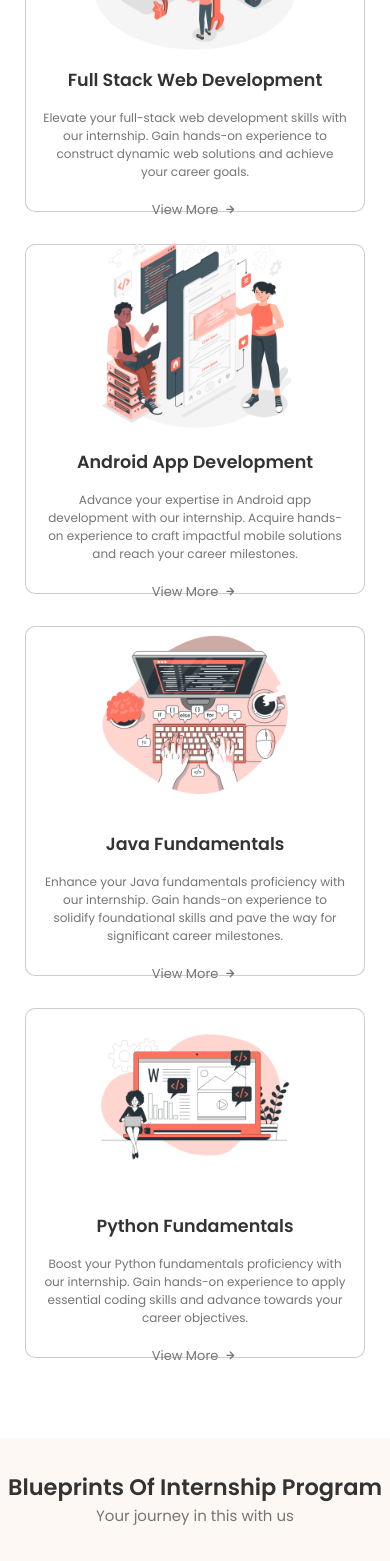
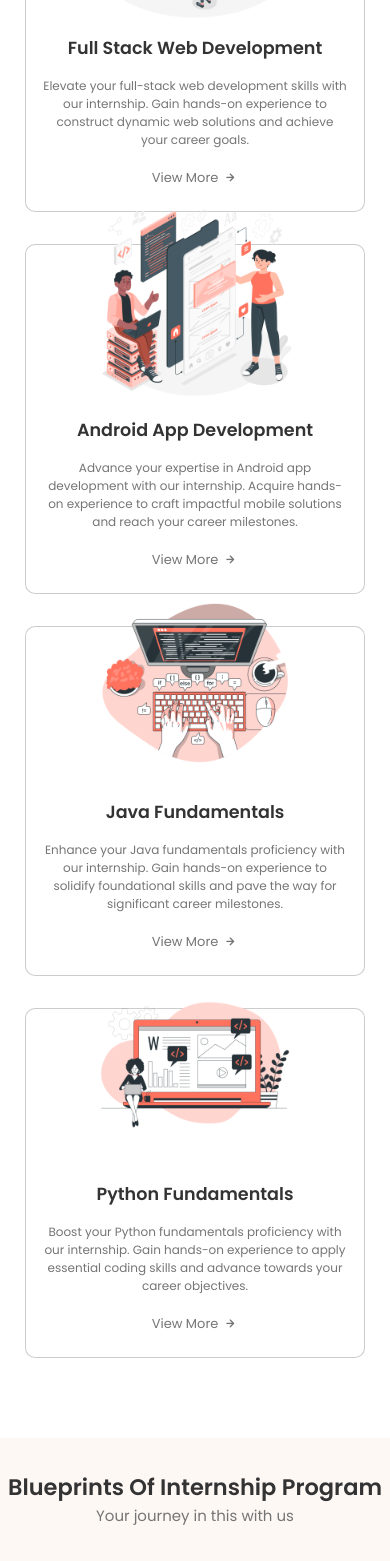
Before and after one commit to prajwalmandlik/flare-global-soft-website, a React (Create React App) app: page /Internship in a window 390 px wide. Shown: the part 1941-3502 px from the top of the page. Built offline with nearby package versions, Linux system fonts and the light colour scheme.

Commit message:
FIX - miner

```diff
--- a/src/components/footer/Footer.jsx
+++ b/src/components/footer/Footer.jsx
@@ -139,7 +139,9 @@ const Footer = () => {
       </div>
 
       <div className="copyrigth">
-        <p>©Flare Global Soft 2023 All Rights Reserved.</p>
+        <p>
+          ©Flare Global Soft {new Date().getFullYear()} All Rights Reserved.
+        </p>
       </div>
     </section>
   );
--- a/src/components/internship/InternshipFT.jsx
+++ b/src/components/internship/InternshipFT.jsx
@@ -3,6 +3,7 @@ import Web from "../../assest/web-intern.png";
 import App from "../../assest/app-intern.png";
 import Java from "../../assest/java-intern.png";
 import Python from "../../assest/python-intern.png";
+import "./internship.css";
 
 const InternshipFT = () => {
   const [toggleState, setToggleState] = useState(0);
@@ -27,7 +28,10 @@ const InternshipFT = () => {
             Gain hands-on experience to construct dynamic web solutions and
             achieve your career goals.
           </p>
-          <span className="services-button" onClick={() => toggleTab(1)}>
+          <span
+            className="services-button intership-button"
+            onClick={() => toggleTab(1)}
+          >
             View More
             <i className="uil uil-arrow-right services-button-icon"></i>
           </span>
@@ -104,7 +108,10 @@ const InternshipFT = () => {
             internship. Acquire hands-on experience to craft impactful mobile
             solutions and reach your career milestones.
           </p>
-          <span className="services-button" onClick={() => toggleTab(2)}>
+          <span
+            className="services-button intership-button"
+            onClick={() => toggleTab(2)}
+          >
             View More
             <i className="uil uil-arrow-right services-button-icon"></i>
           </span>
@@ -177,7 +184,10 @@ const InternshipFT = () => {
             hands-on experience to solidify foundational skills and pave the way
             for significant career milestones.
           </p>
-          <span className="services-button" onClick={() => toggleTab(3)}>
+          <span
+            className="services-button intership-button"
+            onClick={() => toggleTab(3)}
+          >
             View More
             <i className="uil uil-arrow-right services-button-icon"></i>
           </span>
@@ -247,7 +257,10 @@ const InternshipFT = () => {
             hands-on experience to apply essential coding skills and advance
             towards your career objectives.
           </p>
-          <span className="services-button" onClick={() => toggleTab(4)}>
+          <span
+            className="services-button intership-button"
+            onClick={() => toggleTab(4)}
+          >
             View More
             <i className="uil uil-arrow-right services-button-icon"></i>
           </span>
--- a/src/components/internship/InternshipForm.jsx
+++ b/src/components/internship/InternshipForm.jsx
@@ -75,14 +75,12 @@ const InternshipForm = () => {
             </div>
 
             <div className="form-fild">
-              <label htmlFor="linkdin">
-                Linkdin Profile{" "}
-                <span className="optional-text">(optional)</span>
-              </label>
+              <label htmlFor="linkdin">Linkdin Profile</label>
               <input
                 type="url"
                 name="linkdin"
                 id="linkdin"
+                required
                 placeholder="paste your linkdin profile link"
               />
             </div>
@@ -102,7 +100,7 @@ const InternshipForm = () => {
             <div className="form-fild-title">Skills</div>
 
             <div className="form-fild">
-              <label htmlFor="filed">Intersted Filed</label>
+              <label htmlFor="filed">Interested Field </label>
               <select name="filed" id="filed" required>
                 <option value="none" disabled selected>
                   Select any one
--- a/src/components/internship/internship.css
+++ b/src/components/internship/internship.css
@@ -1,22 +1,21 @@
-.about-intern{
+.about-intern {
   max-width: 1200px;
   text-align: center;
-    margin:auto;
+  margin: auto;
   font-size: 2rem;
   color: black;
   padding: 4rem 0;
 }
 
-.about-intern .logo{
+.about-intern .logo {
   width: 25rem;
   margin: auto;
-
 }
 
 /* ================ BREAKPOINS ===============*/
 /* For large devices  */
 @media screen and (max-width: 992px) {
-    .about-intern{
+  .about-intern {
     margin: 0 2rem 4rem 2rem;
     font-size: 1.8rem;
   }
@@ -24,12 +23,12 @@
 
 /* For medium devices */
 @media screen and (max-width: 768px) {
-    .about-intern{
+  .about-intern {
     font-size: 1.6rem;
     text-align: justify;
   }
 
-    .about-intern .logo{
+  .about-intern .logo {
     width: 20rem;
     margin: auto;
     margin-bottom: 2rem;
@@ -37,12 +36,14 @@
 }
 
 @media screen and (max-width: 576px) {
-    .about-intern{
+  .about-intern {
     font-size: 1.4rem;
   }
 }
 
 /* For small devices */
 @media screen and (max-width: 450px) {
-
+  .intership-button {
+    margin-bottom: 4rem;
   }
+}
```
Lines whose indentation alone changed are shown as unchanged.
